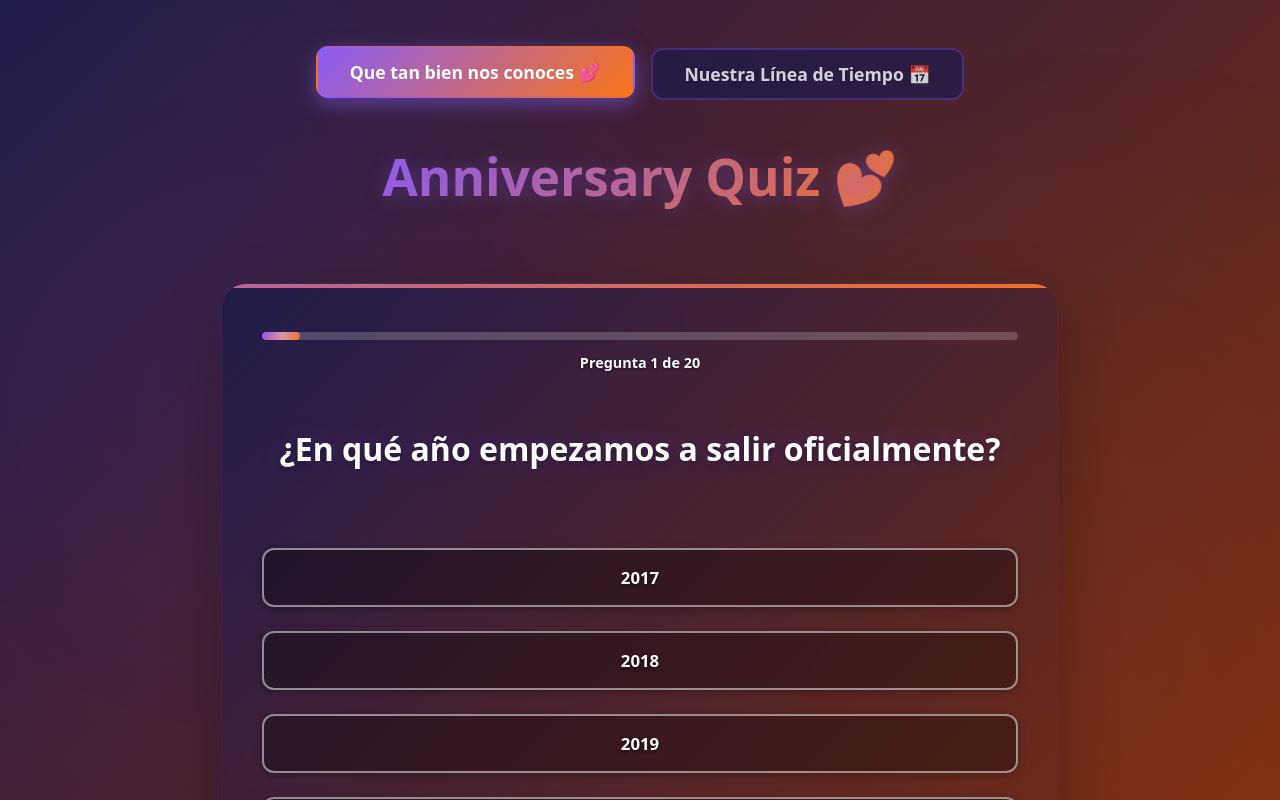
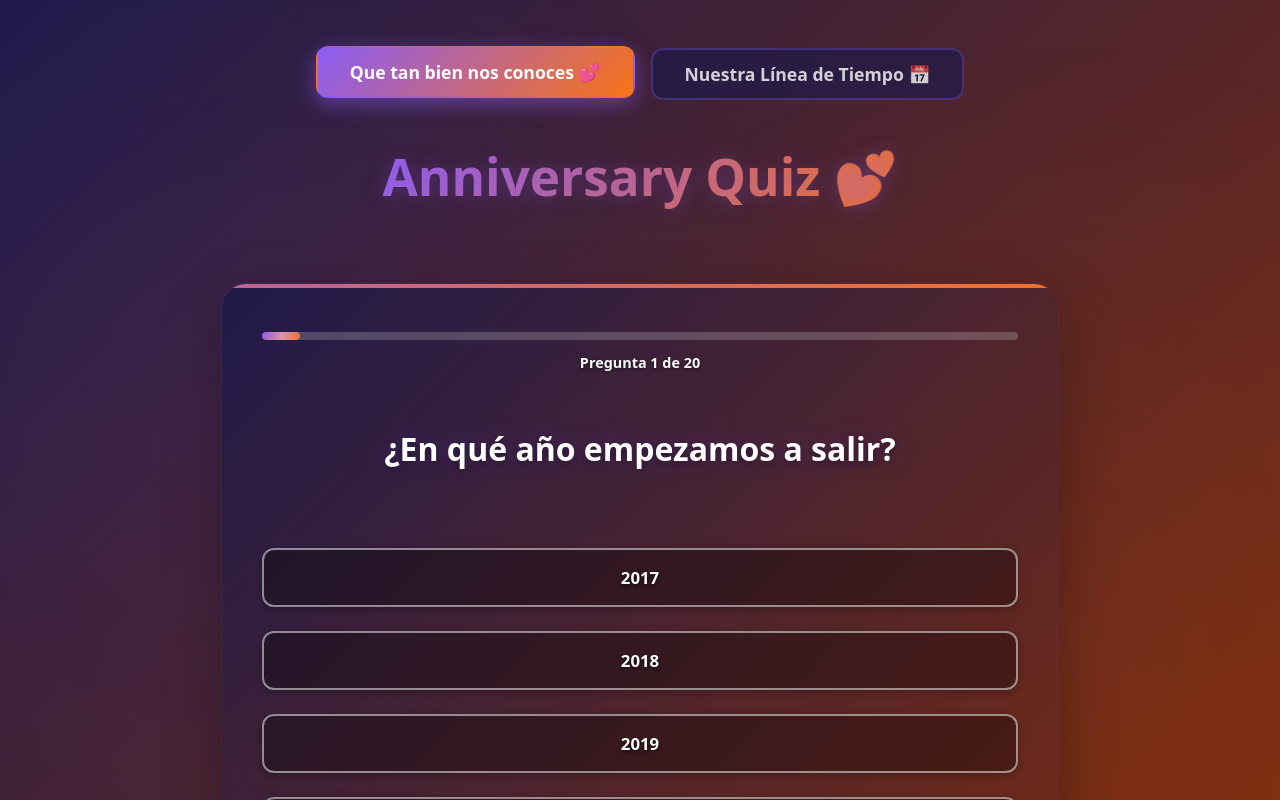
Before and after one commit to andreaintech/anniversary-six, a React (Vite) app: page / in a window 1280 px wide. Shown: the top 800 px of the page. Built offline with nearby package versions, Linux system fonts and the light colour scheme.

Commit message:
fix: fix the questions

```diff
--- a/src/data/questions.ts
+++ b/src/data/questions.ts
@@ -13,7 +13,7 @@ export type QuizQuestion = {
 export const questions: QuizQuestion[] = [
     {
         id: 'q1',
-        question: '¿En qué año empezamos a salir oficialmente?',
+        question: '¿En qué año empezamos a salir?',
         options: [
             { id: 'a', text: '2017' },
             { id: 'b', text: '2018' },
@@ -46,7 +46,7 @@ export const questions: QuizQuestion[] = [
     },
     {
         id: 'q4',
-        question: '¿Cuál es nuestra comida favorita para pedir juntos (o que solemos pedir juntos)?',
+        question: '¿Qué solemos pedir para comer en casa?',
         options: [
             { id: 'a', text: 'Pizza' },
             { id: 'b', text: 'Arepa' },
@@ -79,36 +79,36 @@ export const questions: QuizQuestion[] = [
     },
     {
         id: 'q7',
-        question: '¿En donde tuvimos intimidad por primera vez?',
+        question: '¿Cual fue la cancion que pedimos en el primer karaoke al que fuimos (en la hermandad)?',
         options: [
-            { id: 'a', text: 'En un motel' },
-            { id: 'b', text: 'En el 9' },
-            { id: 'c', text: 'En tu cuarto' },
-            { id: 'd', text: 'En casa de la tia de Andrea' },
+            { id: 'a', text: 'Colgando en tus manos' },
+            { id: 'b', text: 'Hoy tengo ganas de ti' },
+            { id: 'c', text: 'Mentiras' },
+            { id: 'd', text: 'El duelo' },
+        ],
+        correctOptionId: 'd',
+    },
+    {
+        id: 'q8',
+        question: '¿Cuál es la fecha de nuestro aniversario?',
+        options: [
+            { id: 'a', text: '07 de diciembre de 2018' },
+            { id: 'b', text: '07 de diciembre de 2019' },
+            { id: 'c', text: '17 de diciembre de 2019' },
+            { id: 'd', text: '17 de diciembre de 2020' },
         ],
         correctOptionId: 'b',
     },
     {
-        id: 'q8',
-        question: '¿Qué cosa hago que siempre lo hace reír?',
+        id: 'q9',
+        question: '¿En qué mes nos conocimos?',
         options: [
-            { id: 'a', text: 'Mis caras raras' },
-            { id: 'b', text: 'Mis bailes random' },
-            { id: 'c', text: 'Mis chistes malos' },
-            { id: 'd', text: 'Todas las anteriores' },
+            { id: 'a', text: 'Agosto' },
+            { id: 'b', text: 'Septiembre' },
+            { id: 'c', text: 'Noviembre' },
+            { id: 'd', text: 'Diciembre' },
         ],
-        correctOptionId: 'd',
-    },
-    {
-        id: 'q9',
-        question: '¿En qué mes es nuestro aniversario?',
-        options: [
-            { id: 'a', text: 'Octubre' },
-            { id: 'b', text: 'Noviembre' },
-            { id: 'c', text: 'Diciembre' },
-            { id: 'd', text: 'Enero' },
-        ],
-        correctOptionId: 'c',
+        correctOptionId: 'a',
     },
     {
         id: 'q10',
@@ -152,11 +152,11 @@ export const questions: QuizQuestion[] = [
             { id: 'c', text: 'Una empanada' },
             { id: 'd', text: 'Un chocolate' },
         ],
-        correctOptionId: 'c',
+        correctOptionId: 'b',
     },
     {
         id: 'q14',
-        question: 'Cuando me escribiste por whatsapp por primera vez, ¿qué tipo de mensaje me escribiste?',
+        question: 'Cuando me escribiste por whatsapp por primera vez, ¿qué mensaje me escribiste?',
         options: [
             { id: 'a', text: 'Ah conoces a Maria Medina, preguntale por mi a ver si soy un loco de tinder' },
             { id: 'b', text: 'Te compre un cachito btw' },
@@ -167,34 +167,34 @@ export const questions: QuizQuestion[] = [
     },
     {
         id: 'q15',
-        question: '¿Quién manda más memes durante el día?',
+        question: '¿Frase que soliamos decirnos?',
+        options: [
+            { id: 'a', text: 'Te estimo mucho' },
+            { id: 'b', text: 'Te quiero por siempre' },
+            { id: 'c', text: 'Somos mucho mas que dos' },
+            { id: 'd', text: 'Somos dos locos enamorados' },
+        ],
+        correctOptionId: 'c',
+    },
+    {
+        id: 'q16',
+        question: '¿Quien no queria tener a Nala al principio cuando nos dijeron que nos la iban a regalar?',
         options: [
             { id: 'a', text: 'Andrea' },
             { id: 'b', text: 'Arturo' },
-            { id: 'c', text: 'Estamos empatados' },
-            { id: 'd', text: 'Casi nunca mandamos memes' },
+            { id: 'c', text: 'Mi mamá' },
+            { id: 'd', text: 'Tu mamá' },
         ],
         correctOptionId: 'b',
-    },
-    {
-        id: 'q16',
-        question: '¿Cuál es la mejor parte de nuestros domingos?',
-        options: [
-            { id: 'a', text: 'Dormir hasta tarde' },
-            { id: 'b', text: 'Comer juntos' },
-            { id: 'c', text: 'Ver series/pelis' },
-            { id: 'd', text: 'Estar juntitos, no importa el plan' },
-        ],
-        correctOptionId: 'd',
     },
     {
         id: 'q17',
         question: 'Si tuviéramos que elegir un plan ahora mismo, ¿cuál sería?',
         options: [
-            { id: 'a', text: 'Maratón de nuestra serie' },
+            { id: 'a', text: 'Ir al centro comercial' },
             { id: 'b', text: 'Salir a comer algo rico' },
-            { id: 'c', text: 'Ir a bailar' },
-            { id: 'd', text: 'Dar una vuelta sin rumbo' },
+            { id: 'c', text: 'Ir a bailar a una discoteca' },
+            { id: 'd', text: 'Ir a un karaoke' },
         ],
         correctOptionId: 'b',
     },
@@ -218,7 +218,7 @@ export const questions: QuizQuestion[] = [
             { id: 'c', text: 'Miercoles 14 de agosto de 2019' },
             { id: 'd', text: 'Viernes 18 de septiembre de 2019' },
         ],
-        correctOptionId: 'a',
+        correctOptionId: 'c',
     },
     {
         id: 'q20',
@@ -227,8 +227,8 @@ export const questions: QuizQuestion[] = [
             { id: 'a', text: 'Las risas' },
             { id: 'b', text: 'Los momentos difíciles que superamos' },
             { id: 'c', text: 'Lo mucho que hemos crecido juntos' },
-            { id: 'd', text: 'Que seguimos eligiéndonos cada día' },
+            { id: 'd', text: 'Todas las anteriores' },
         ],
-        correctOptionId: 'c',
+        correctOptionId: 'd',
     },
 ];
```
